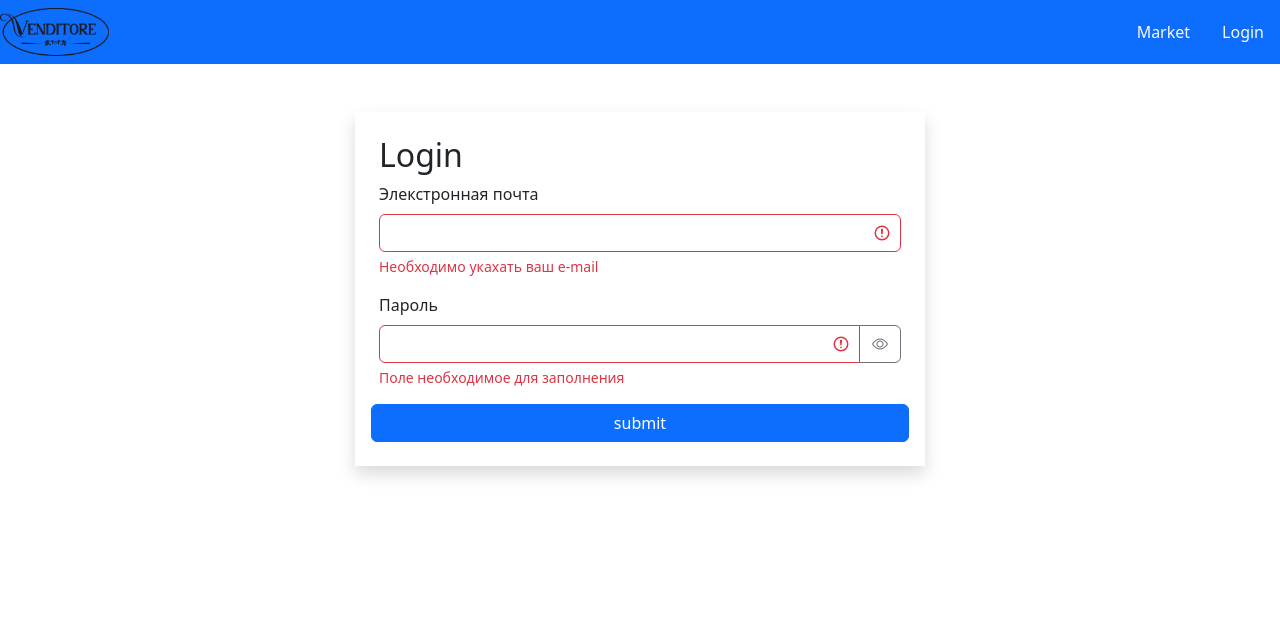
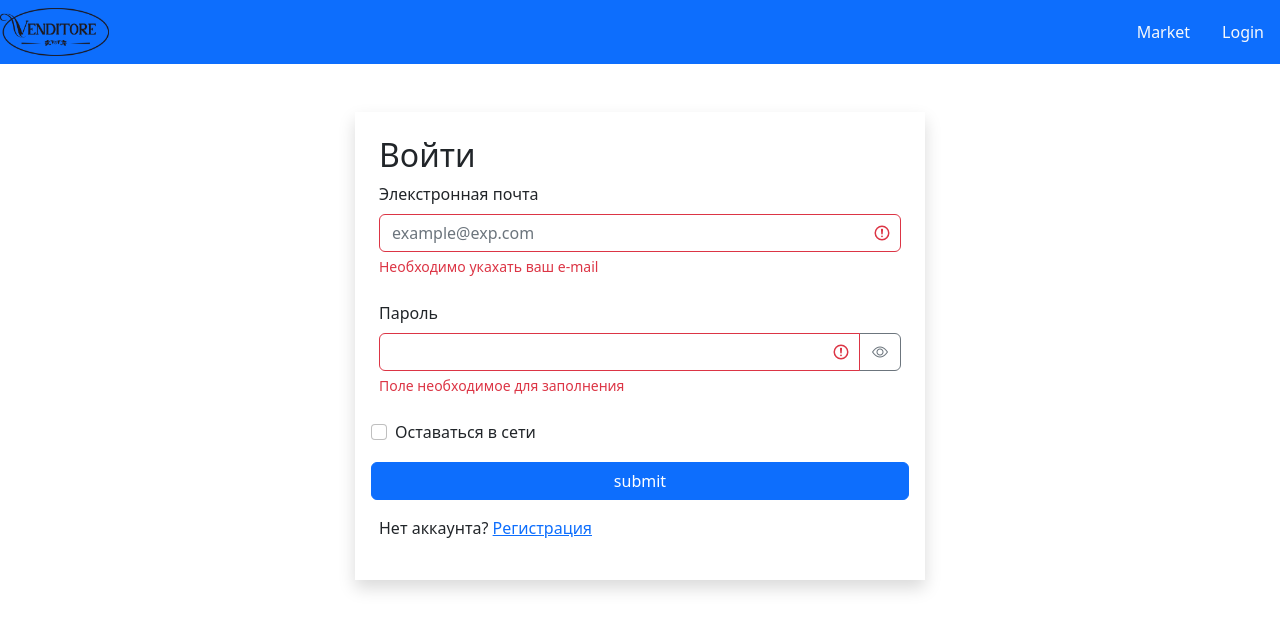
Before and after one commit to AlexIvanov1809/vs, a React (Create React App) app: page /login in a window 1280 px wide. Shown: the top 630 px of the page. Built offline with nearby package versions, Linux system fonts and the light colour scheme.

Commit message:
reg form

```diff
--- a/src/app/App.js
+++ b/src/app/App.js
@@ -1,11 +1,22 @@
 import React from "react";
-import Header from "./layouts/header";
+import { Route, Routes } from "react-router-dom";
+import MarketPlace from "./layouts/marketPlace";
+import Main from "./layouts/main";
+import Login from "./layouts/login";
+import NavBar from "./components/common/navBar";
 
 function App() {
   //
   return (
     <>
-      <Header />
+      <NavBar />
+      <Routes>
+        <Route path="/" exact element={<Main />} />
+        <Route path="/market" exact element={<MarketPlace />} />
+        <Route path="/market/:itemId?" exact element={<MarketPlace />} />
+        {/* <Route path="/login" exact element={<Login />} /> */}
+        <Route path="/:type" element={<Login />} />
+      </Routes>
     </>
   );
 }
--- /dev/null
+++ b/src/app/components/common/form/checkBoxField.jsx
@@ -0,0 +1,26 @@
+import React, { useState } from "react";
+
+const CheckBoxField = ({ label }) => {
+  const [checked, setChecked] = useState(false);
+
+  const handleCheck = () => {
+    setChecked(!checked);
+  };
+  return (
+    <div className="form-check">
+      <input
+        className="form-check-input"
+        type="checkbox"
+        value=""
+        id="flexCheckChecked"
+        onChange={handleCheck}
+        checked={checked}
+      />
+      <label className="form-check-label" htmlFor="flexCheckChecked">
+        {label}
+      </label>
+    </div>
+  );
+};
+
+export default CheckBoxField;
--- a/src/app/components/common/form/textForm.jsx
+++ b/src/app/components/common/form/textForm.jsx
@@ -15,7 +15,7 @@ const TextForm = ({ label, name, type, value, onChange, error }) => {
     setShowPassword((prevState) => !prevState);
   };
   return (
-    <div className="md-4">
+    <div className="mb-2">
       <label htmlFor={name} className="form-label">
         {label}
       </label>
@@ -27,6 +27,13 @@ const TextForm = ({ label, name, type, value, onChange, error }) => {
           id={name}
           value={value}
           onChange={handleChange}
+          placeholder={
+            name === "email"
+              ? "example@exp.com"
+              : name === "phone"
+              ? "071XXXXXXX"
+              : ""
+          }
         />
         {type === "password" && (
           <button
--- a/src/app/components/ui/loginForm.jsx
+++ b/src/app/components/ui/loginForm.jsx
@@ -1,6 +1,7 @@
 import React, { useState, useEffect } from "react";
 import TextForm from "../common/form/textForm";
 import { validator } from "../../utils/validator";
+import CheckBoxField from "../common/form/checkBoxField";
 
 const LoginForm = () => {
   const [data, setData] = useState({ email: "", password: "" });
@@ -35,7 +36,7 @@ const LoginForm = () => {
   };
 
   return (
-    <form className="row g-3">
+    <form className="row g-3 mb-3">
       <TextForm
         label="Элекстронная почта"
         name="email"
@@ -52,6 +53,7 @@ const LoginForm = () => {
         onChange={handleChange}
         error={errors.password}
       />
+      <CheckBoxField label="Оставаться в сети" />
       <button className="btn btn-primary w-100 mx-auto" type="submit">
         submit
       </button>
--- /dev/null
+++ b/src/app/components/ui/registrationForm.jsx
@@ -0,0 +1,56 @@
+import React from "react";
+import CheckBoxField from "../common/form/checkBoxField";
+import TextForm from "../common/form/textForm";
+
+const RegistrationForm = () => {
+  return (
+    <form className="row g-3 mb-3">
+      <TextForm
+        label="Имя"
+        name="name"
+        type="text"
+        // value={data.email}
+        // onChange={handleChange}
+        // error={errors.email}
+      />
+      <TextForm
+        label="Элекстронная почта"
+        name="email"
+        type="text"
+        // value={data.email}
+        // onChange={handleChange}
+        // error={errors.email}
+      />
+      <TextForm
+        label="Телефон"
+        name="phone"
+        type="tel"
+        // value={data.email}
+        // onChange={handleChange}
+        // error={errors.email}
+      />
+      <TextForm
+        label="Пароль"
+        name="password"
+        type="password"
+        // value={data.password}
+        // onChange={handleChange}
+        // error={errors.password}
+      />
+      <TextForm
+        label="Подтверждение пароля"
+        name="password1"
+        type="password"
+        // value={data.password}
+        // onChange={handleChange}
+        // error={errors.password}
+      />
+      <CheckBoxField label="Согласие на обработку персональных данных" />
+      <button className="btn btn-primary w-100 mx-auto" type="submit">
+        submit
+      </button>
+    </form>
+  );
+};
+
+export default RegistrationForm;
--- a/src/app/layouts/header.jsx
+++ /dev/null
@@ -1,22 +0,0 @@
-import React from "react";
-import { Route, Routes } from "react-router-dom";
-import MarketPlace from "./marketPlace";
-import Main from "./main";
-import Login from "./login";
-import NavBar from "../components/common/navBar";
-
-const Header = () => {
-  return (
-    <>
-      <NavBar />
-      <Routes>
-        <Route path="/" exact element={<Main />} />
-        <Route path="/market" exact element={<MarketPlace />} />
-        <Route path="/market/:itemId?" exact element={<MarketPlace />} />
-        <Route path="/login" exact element={<Login />} />
-      </Routes>
-    </>
-  );
-};
-
-export default Header;
--- a/src/app/layouts/login.jsx
+++ b/src/app/layouts/login.jsx
@@ -1,13 +1,46 @@
-import React from "react";
+import React, { useState } from "react";
+import { Link, useParams } from "react-router-dom";
 import LoginForm from "../components/ui/loginForm";
+import RegistrationForm from "../components/ui/registrationForm";
 
 const Login = () => {
+  const { type } = useParams();
+  const [formType, setFormType] = useState(
+    type === "registration" ? type : "login"
+  );
+
+  const toggleChangeForm = () => {
+    setFormType((prevState) =>
+      prevState === "registration" ? "login" : "registration"
+    );
+  };
   return (
     <div className="container mt-5">
       <div className="row">
         <div className="col-md-6 offset-md-3 shadow p-4">
-          <h2>Login</h2>
-          <LoginForm />
+          {formType === "login" ? (
+            <>
+              <h2>Войти</h2>
+              <LoginForm />
+              <p>
+                Нет аккаунта?{" "}
+                <Link to="/registration" onClick={toggleChangeForm}>
+                  Регистрация
+                </Link>
+              </p>
+            </>
+          ) : (
+            <>
+              <h2>Регистрация</h2>
+              <RegistrationForm />
+              <p>
+                Уже есть аккаунт?{" "}
+                <Link to="/login" onClick={toggleChangeForm}>
+                  Войти
+                </Link>
+              </p>
+            </>
+          )}
         </div>
       </div>
     </div>
```
Also changed, not shown: .eslintrc.js.
